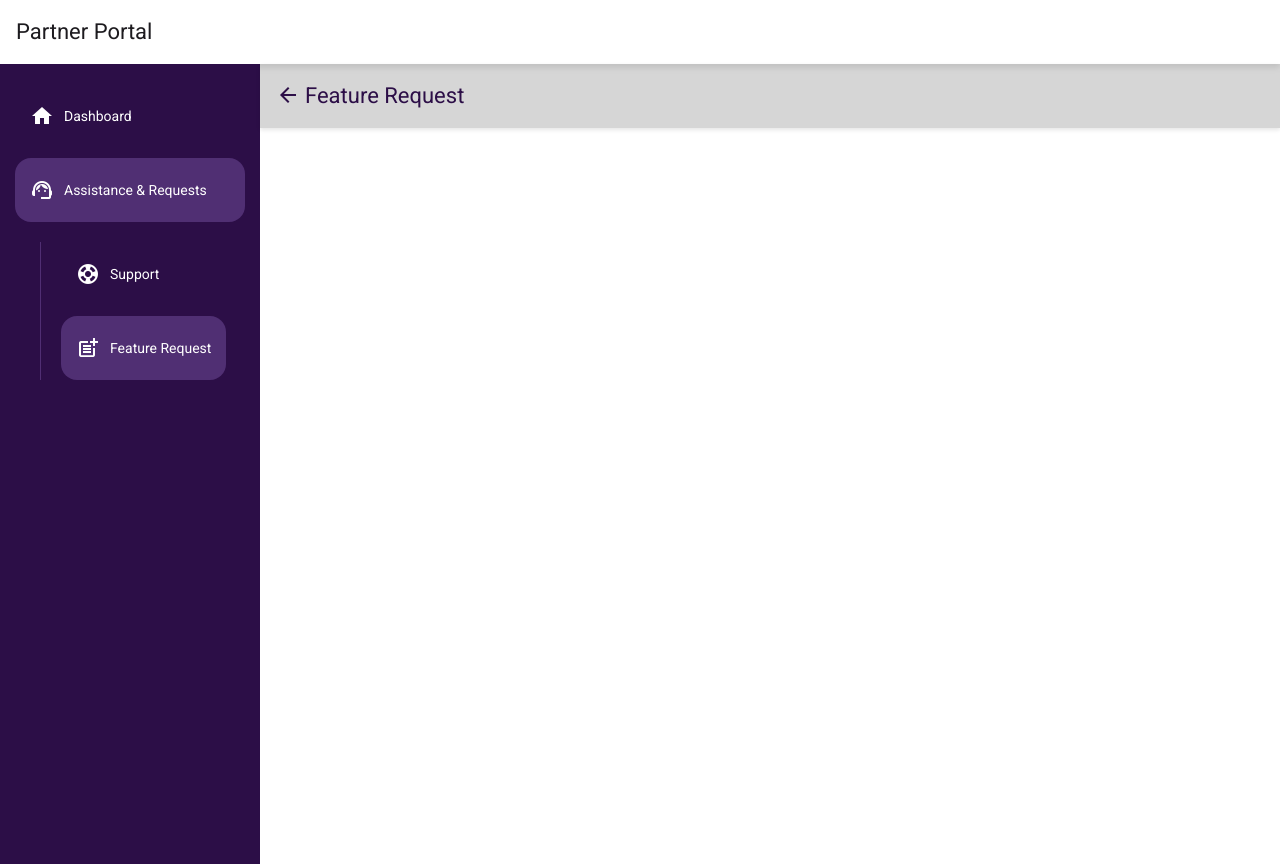
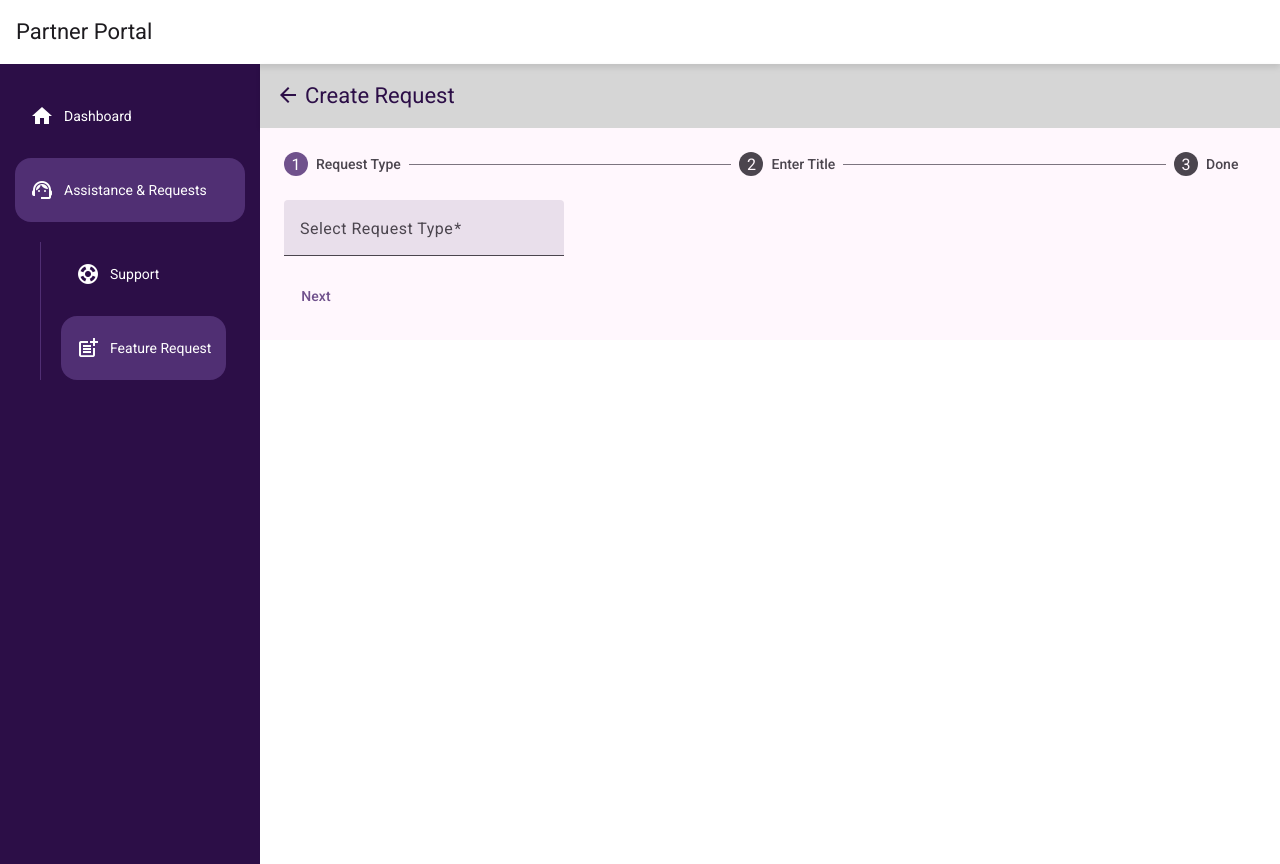
Before and after one commit to VISHNUPRABHU-170/partner-portal, an Angular app: page /partner-portal/assistance-requests/feature-request-form in a window 1280 px wide. Built offline with nearby package versions, Linux system fonts and the light colour scheme.

Commit message:
Implemented Stepper Component and Used  it in Feature Request Form Section.

```diff
--- a/src/app/modules/assistance-requests/components/feature-request/feature-request-form/config.ts
+++ b/src/app/modules/assistance-requests/components/feature-request/feature-request-form/config.ts
@@ -1,6 +1,50 @@
+import { InputType } from './../../../../core/components/input/input.component.model';
 import { IconComponentModel } from "../../../../core/components/icon/icon.component.model";
+import { InputComponentModel } from "../../../../core/components/input/input.component.model";
+import { StepperComponentModel, StepperModel } from "../../../../core/components/stepper/stepper.component.model";
+import { ComponentType, FormControlModel, FormValidators } from '../../../../core/components/form-builder/form-builder.component.model';
 
 export const backIconConfig: IconComponentModel = {
   name: 'arrow_back',
   routerLink: '/partner-portal/assistance-requests/feature-request-dashboard'
 };
+
+const selectRequestTypeConfig: InputComponentModel = {
+  label: "Select Request Type",
+  type: InputType.TEXT,
+  className: 'stepper-field'
+}
+
+const selectRequestTypeControlConfig: FormControlModel = {
+  name: 'selectRequestType',
+  config: selectRequestTypeConfig,
+  componentType: ComponentType.INPUT,
+  validators: [FormValidators.REQUIRED]
+}
+
+const titleInputConfig: InputComponentModel = {
+  label: "Enter title",
+  type: InputType.TEXT,
+  className: 'stepper-field'
+}
+
+const titleControlConfig: FormControlModel = {
+  name: 'title',
+  config: titleInputConfig,
+  componentType: ComponentType.INPUT,
+  validators: [FormValidators.REQUIRED]
+}
+
+const requestTypeStepperConfig: StepperModel = {
+  label: "Request Type",
+  formControls: [selectRequestTypeControlConfig]
+};
+
+const titleStepperConfig: StepperModel = {
+  label: 'Enter Title',
+  formControls: [titleControlConfig]
+}
+
+export const stepperConfig: StepperComponentModel = {
+  stepper: [requestTypeStepperConfig, titleStepperConfig]
+};
--- a/src/app/modules/assistance-requests/components/feature-request/feature-request-form/feature-request-form.component.html
+++ b/src/app/modules/assistance-requests/components/feature-request/feature-request-form/feature-request-form.component.html
@@ -1,6 +1,9 @@
 <div class="feature-request-form">
   <mat-toolbar>
     <app-icon [data]="backIconConfig"></app-icon>
-    <span>Feature Request</span>
+    <span>Create Request</span>
   </mat-toolbar>
+  <div class="content">
+    <app-stepper [data]="stepperConfig"></app-stepper>
+  </div>
 </div>
--- a/src/app/modules/assistance-requests/components/feature-request/feature-request-form/feature-request-form.component.ts
+++ b/src/app/modules/assistance-requests/components/feature-request/feature-request-form/feature-request-form.component.ts
@@ -1,15 +1,18 @@
-import { backIconConfig } from './config';
+import { backIconConfig, stepperConfig } from './config';
 import { Component } from '@angular/core';
 import { MatToolbarModule } from '@angular/material/toolbar';
 import { IconComponent } from '../../../../core/components/icon/icon.component';
+import { MatCardModule } from '@angular/material/card';
+import { StepperComponent } from '../../../../core/components/stepper/stepper.component';
 
 @Component({
   selector: 'app-feature-request-form',
   standalone: true,
-  imports: [MatToolbarModule, IconComponent],
+  imports: [MatToolbarModule, IconComponent, MatCardModule, StepperComponent],
   templateUrl: './feature-request-form.component.html',
   styleUrl: './feature-request-form.component.scss'
 })
 export class FeatureRequestFormComponent {
   backIconConfig = backIconConfig;
+  stepperConfig = stepperConfig;
 }
--- a/src/app/modules/auth/components/login/login.component.scss
+++ b/src/app/modules/auth/components/login/login.component.scss
@@ -7,7 +7,7 @@
   align-items: center;
 
   .mdc-card {
-    padding: 5px 0px;
+    padding: 5px 0px 20px;
     border-radius: 16px;
     display: flex;
     flex-direction: column;
@@ -15,6 +15,7 @@
   }
 
   .mat-mdc-card-content {
+    padding: 0px 50px;
     height: 100%;
     display: flex;
     flex-direction: column;
--- a/src/app/modules/auth/components/register/register.component.scss
+++ b/src/app/modules/auth/components/register/register.component.scss
@@ -7,7 +7,7 @@
   align-items: center;
 
   .mdc-card {
-    padding: 10px 0px;
+    padding: 5px 0px 20px;
     border-radius: 16px;
     display: flex;
     flex-direction: column;
@@ -15,6 +15,7 @@
   }
 
   .mat-mdc-card-content {
+    padding: 0px 50px;
     height: 100%;
     display: flex;
     flex-direction: column;
--- a/src/app/modules/auth/services/auth.service.ts
+++ b/src/app/modules/auth/services/auth.service.ts
@@ -39,9 +39,10 @@ export class AuthService {
         if (response.success == true) {
           this.navigationService.navigate('login');
         }
+        this.toasterService.show(response.message, response.success);
       },
       error: (error: any) => {
-
+        this.toasterService.show(error.message, error.success);
       }
     });
   }
--- a/src/app/modules/core/components/form-builder/form-builder.component.scss
+++ b/src/app/modules/core/components/form-builder/form-builder.component.scss
@@ -1,5 +1,4 @@
 .form-container {
-  padding: 0px 50px;
   display: flex;
   flex-direction: column;
   gap: 7px;
--- a/src/app/modules/core/components/input/input.component.model.ts
+++ b/src/app/modules/core/components/input/input.component.model.ts
@@ -1,6 +1,7 @@
 export interface InputComponentModel {
   label: string;
   type: InputType;
+  className?: string
 }
 
 export enum InputType {
--- /dev/null
+++ b/src/app/modules/core/components/stepper/stepper.component.html
@@ -0,0 +1,23 @@
+<mat-stepper #stepper>
+  @for(stepper of data.stepper; let i = $index; track stepper) {
+  <mat-step [stepControl]="formGroup" [label]="stepper.label">
+      @for(controlConfig of stepper.formControls; track controlConfig) {
+        <ng-container dynamicFormControl [data]="controlConfig" [formGroup]="formGroup"></ng-container>
+      }
+    <div>
+      @if(i) {
+        <button mat-button matStepperPrevious>Back</button>
+      }
+      <button mat-button matStepperNext>Next</button>
+    </div>
+  </mat-step>
+  }
+  <mat-step>
+    <ng-template matStepLabel>Done</ng-template>
+    <p>You are now done.</p>
+    <div>
+      <button mat-button matStepperPrevious>Back</button>
+      <button mat-button (click)="stepper.reset()">Reset</button>
+    </div>
+  </mat-step>
+</mat-stepper>
--- /dev/null
+++ b/src/app/modules/core/components/stepper/stepper.component.ts
@@ -0,0 +1,34 @@
+import { Component, Input } from '@angular/core';
+import { FormGroup, ReactiveFormsModule } from '@angular/forms';
+import { MatStepperModule } from '@angular/material/stepper';
+import { StepperComponentModel, StepperModel } from './stepper.component.model';
+import { FormBuilderComponentModel } from '../form-builder/form-builder.component.model';
+import { FormBuilderService } from '../../services/form-builder/form-builder.service';
+import { DynamicFormControlDirective } from '../../directives/dynamic-form-control/dynamic-form-control.directive';
+import { MatButtonModule } from '@angular/material/button';
+
+@Component({
+  selector: 'app-stepper',
+  standalone: true,
+  imports: [MatStepperModule, ReactiveFormsModule, DynamicFormControlDirective, MatButtonModule],
+  templateUrl: './stepper.component.html',
+  styleUrl: './stepper.component.scss'
+})
+export class StepperComponent {
+  @Input() data!: StepperComponentModel;
+
+  formGroup = new FormGroup([]);
+
+  constructor (private formBuilder: FormBuilderService) { }
+
+  ngOnInit(): void {
+    let config: FormBuilderComponentModel = {
+      formGroup: [],
+      formFooter: []
+    };
+    this.data.stepper.forEach((stepper: StepperModel) => {
+      config.formGroup = [...config.formGroup, ...stepper.formControls];
+    });
+    this.formGroup = this.formBuilder.createFormGroup(this.formGroup, config);
+  }
+}
```
Also changed, not shown: src/app/modules/core/components/stepper/stepper.component.model.ts (added, +10 -0 lines), src/app/modules/core/components/stepper/stepper.component.scss (added), 1 other file (tests, documents, lock files or other folders).
